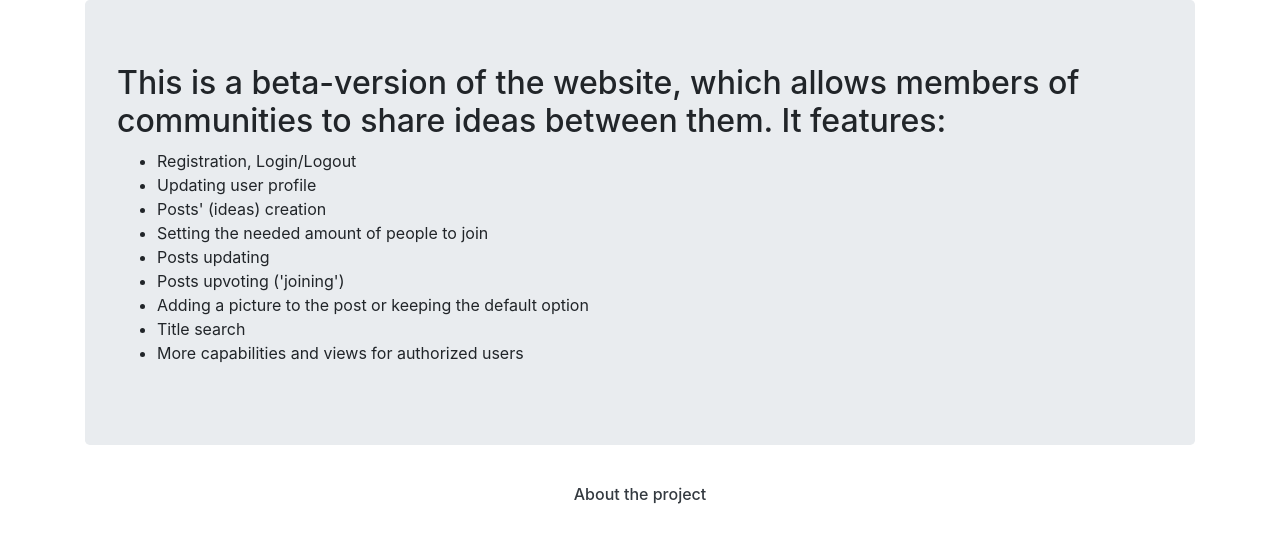
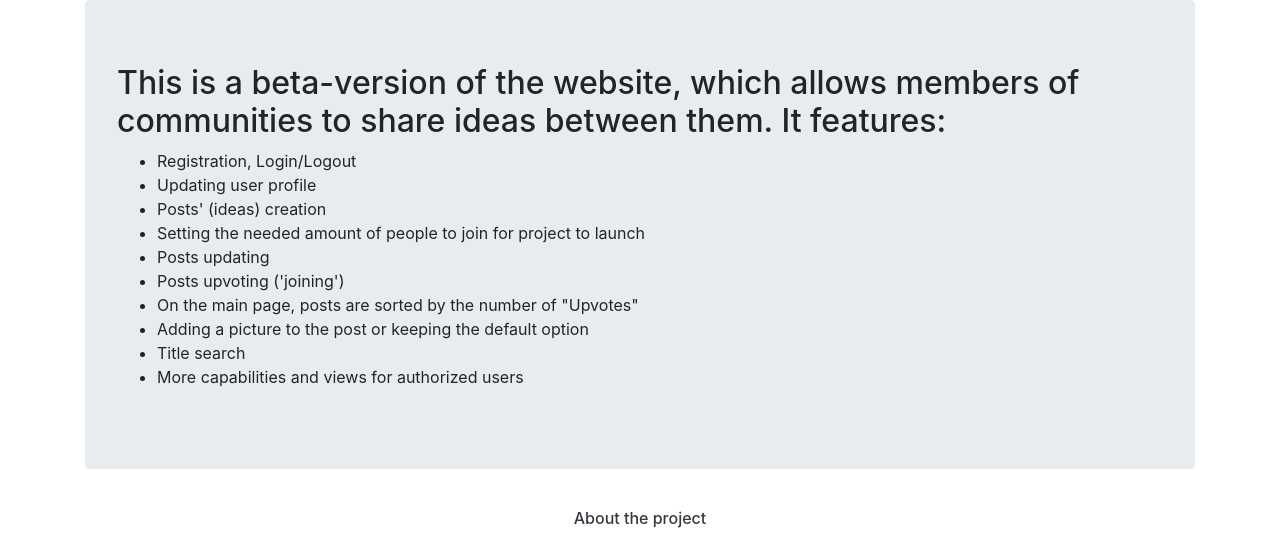
Before and after one commit to drobchak1/Idea, a Flask app: page /info in a window 1280 px wide. Shown: the part 56-613 px from the top of the page. Run offline with Flask 2, Linux system fonts and the light colour scheme; some libraries are stand-ins or nearby versions.

Commit message:
bug fixes

```diff
--- a/projectchange/core/views.py
+++ b/projectchange/core/views.py
@@ -11,12 +11,13 @@ core = Blueprint('core', __name__)
 @core.route('/')
 def index():
     page = request.args.get('page',1,type=int)
-    ideas = Idea.query.order_by(Idea.date.desc()).paginate(page=page,per_page=10)
+    # ideas = Idea.query.order_by(Idea.date.desc()).paginate(page=page,per_page=10)
+    ideas = Idea.query.join(IdeaLike).group_by(Idea.id).order_by(func.count(Idea.id).desc()).paginate(page=page,per_page=10)
     next_url = url_for('core.index', page=ideas.next_num) \
         if ideas.has_next else None
     prev_url = url_for('core.index', page=ideas.prev_num) \
         if ideas.has_prev else None
-
+    # ideas = Idea.query.order_by(Idea.likes.count().desc()).paginate(page=page,per_page=10)
     # ideas = Idea.query.join(IdeaLike).group_by(Idea.id).order_by(func.count().desc()).paginate(page=page,per_page=10)
     return render_template('index.html', ideas=ideas, next_url=next_url, prev_url=prev_url)
 
--- a/projectchange/templates/base.html
+++ b/projectchange/templates/base.html
@@ -42,7 +42,7 @@
                         </li>
                         <hr class="d-md-none text-white-50">
                     </ul>
-                    <ul class="navbar-nav flex-row ml-md-auto d-none d-md-flex">
+                    <ul class="navbar-nav">
                         {% if current_user.is_authenticated %}
                         <li class="nav-item active">
                             <a class="nav-link" href="{{url_for('users.account')}}">Your Account</a>
@@ -59,10 +59,9 @@
                         </li>
                         {% endif %}
                     </ul>
-                    </ul>
                     <form class="form-inline my-2 my-lg-0" action="{{url_for('ideas.search')}}" method="POST">
-                    <input class="form-control mr-sm-2" name="searchinput" type="search" placeholder="Search" aria-label="Search">
-                    <button class="btn btn-outline-success my-2 my-sm-0" type="submit">Search</button>
+                        <input class="form-control mr-sm-2" name="searchinput" type="search" placeholder="Search" aria-label="Search">
+                        <button class="btn btn-outline-success my-2 my-sm-0" type="submit">Search</button>
                     </form>
                 </div>
             </nav>
--- a/projectchange/templates/info.html
+++ b/projectchange/templates/info.html
@@ -7,9 +7,10 @@
             <li>Registration, Login/Logout</li>
             <li>Updating user profile</li>
             <li>Posts' (ideas) creation</li>
-            <li>Setting the needed amount of people to join</li>
+            <li>Setting the needed amount of people to join for project to launch</li>
             <li>Posts updating</li>
             <li>Posts upvoting ('joining')</li>
+            <li>On the main page, posts are sorted by the number of "Upvotes"</li>
             <li>Adding a picture to the post or keeping the default option</li>
             <li>Title search</li>
             <li>More capabilities and views for authorized users</li>
```
